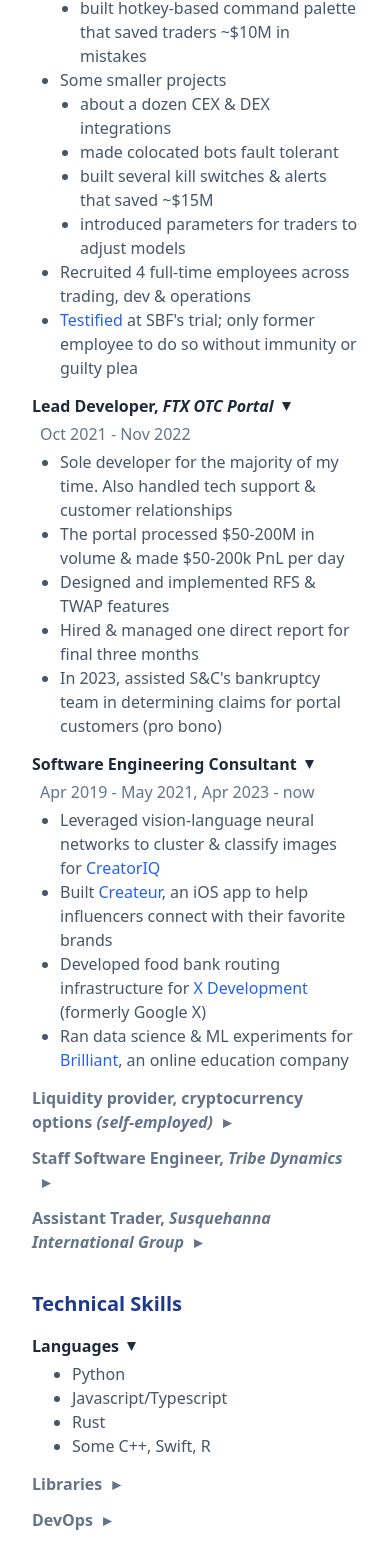
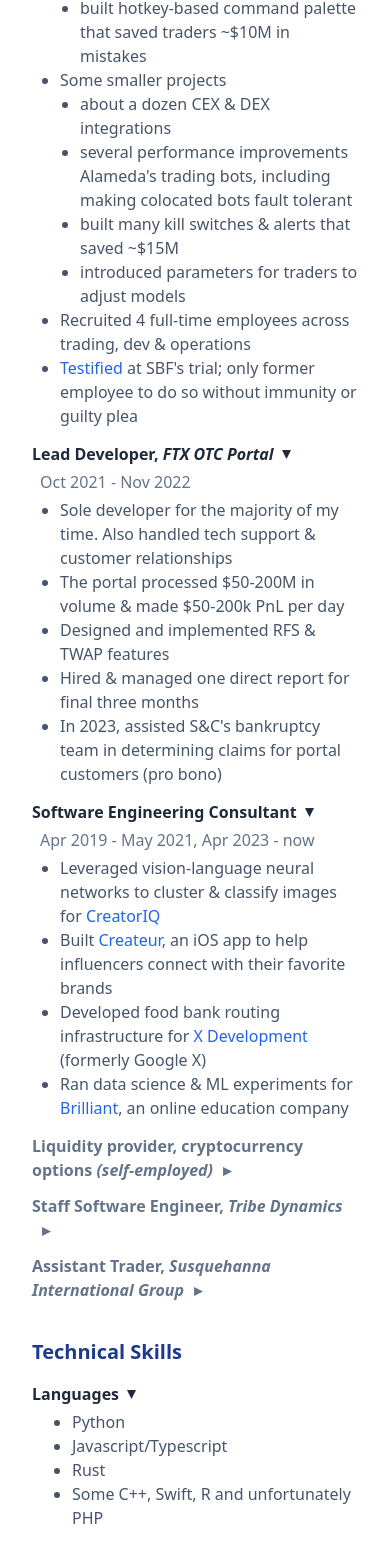
Before and after one commit to cdrappi/personal-website, a React (Create React App) app: page /#/resume in a window 390 px wide. Shown: the part 432-1980 px from the top of the page. Built offline with nearby package versions, Linux system fonts and the light colour scheme.

Commit message:
minor resume edits + add overflow to optimize mobile

```diff
--- a/src/pages/Resume.tsx
+++ b/src/pages/Resume.tsx
@@ -100,7 +100,7 @@
                 company="Alameda Research"
                 dates="May 2021 - Nov 2022"
                 bullets={[
-                    { text: "1st in LoC, commits, deploys & incident responses during tenure; 1 of 2 to handle on-call duties" },
+                    { text: "1st in LoC, commits, deploys & incident responses during tenure; 1 of 2 to handle on-call duties 24/7" },
                     {
                         text: "Larger projects",
                         subBullets: [
@@ -113,8 +113,8 @@
                         text: "Some smaller projects",
                         subBullets: [
                             "about a dozen CEX & DEX integrations",
-                            "made colocated bots fault tolerant",
-                            "built several kill switches & alerts that saved ~$15M",
+                            "several performance improvements Alameda's trading bots, including making colocated bots fault tolerant",
+                            "built many kill switches & alerts that saved ~$15M",
                             "introduced parameters for traders to adjust models"
                         ]
                     },
@@ -151,7 +151,7 @@
                 includeCompanyComma={false}
                 dates="Oct 2017 - Jul 2019"
                 bullets={[
-                    { text: "Semi-automated market-making & taking, returning slightly over 1000% in 20 months" },
+                    { text: "Semi-automated market-making & taking returned slightly over 1000% in 20 months" },
                     { text: "Built quoting engine, volatility surface models and tools to manage risk & monitor order flow" },
                     { text: "Ceased operations in anticipation of the platform closing to American residents" }
                 ]}
@@ -190,6 +190,9 @@
             <CollapsibleSection title="Card game utilities" openInitially={true}>
                 A Python & C++ <LinkText text='library' url="https://github.com/cdrappi/card_utils" /> to manage game state for gin rummy & poker variants
             </CollapsibleSection>
+            <CollapsibleSection title="This website" openInitially={false}>
+                My personal <LinkText text='website' url="https://github.com/cdrappi/personal_website" /> built with React & Tailwind
+            </CollapsibleSection>
         </div>
     )
 }
@@ -204,7 +207,7 @@
                     "Python",
                     "Javascript/Typescript",
                     "Rust",
-                    "Some C++, Swift, R",
+                    "Some C++, Swift, R and unfortunately PHP",
                 ]}
                 openInitially={true}
             />
@@ -212,18 +215,17 @@
                 title="Libraries"
                 skills={[
                     "SQLAlchemy, Alembic, Django, Flask, Quart, Mypy",
-                    "React / React Native, Express",
-                    "Tokio, Rocket, Diesel"
+                    "React / React Native, Vue.js, Express",
+                    "Tokio, Rocket, Diesel",
+                    "Laravel (PHP)"
                 ]}
             />
             <SkillsSection
                 title="DevOps"
                 skills={[
-                    "AWS: EC2, RDS, S3, Redshift, Route 53, Security Groups",
-                    "GCP: Cloud Run, VMs, TPU, Storage, Pub/Sub",
+                    "AWS, GCP",
                     "Docker",
                     "Terraform",
-                    "Experience managing self-hosted Redis clusters",
                 ]}
             />
             <SkillsSection
```
